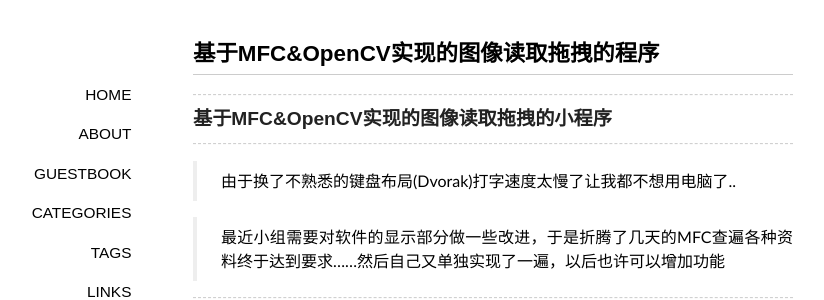
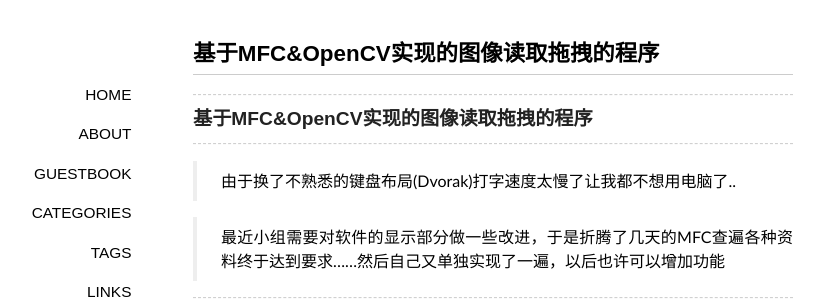
Before and after one commit to SureD/sured.github.com, a Jekyll site: the page built from _posts/2014-07-26-MFCOpenCV.md, in a window 1280 px wide and 900 px high. Shown: the top 300 px of the window, without its empty margins (147-971 px from the left). Built offline with Jekyll 4.4.1, drawn with Linux system fonts in a browser that asks for light colours; some web fonts are replaced; Markdown is read by kramdown in place of the engine named in the settings; comment, search, counter and statistics services are not loaded.

```diff
--- a/_posts/2014-07-26-MFCOpenCV.md
+++ b/_posts/2014-07-26-MFCOpenCV.md
@@ -7,7 +7,7 @@
 ---
 
 ---
-### 基于MFC&OpenCV实现的图像读取拖拽的小程序
+### 基于MFC&OpenCV实现的图像读取拖拽的程序
 ---
 > 由于换了不熟悉的键盘布局(Dvorak)打字速度太慢了让我都不想用电脑了..
 
```
